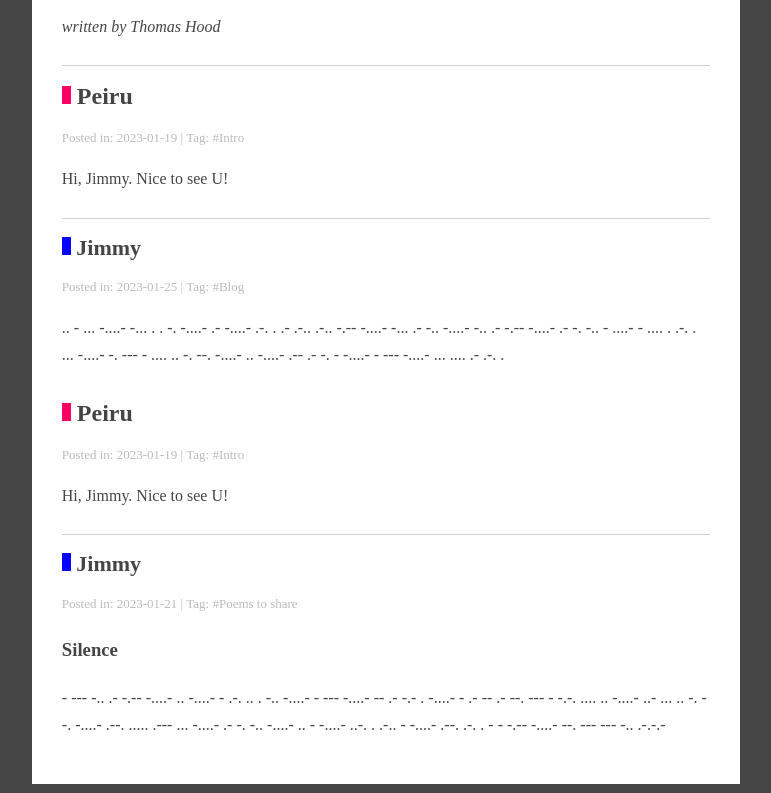
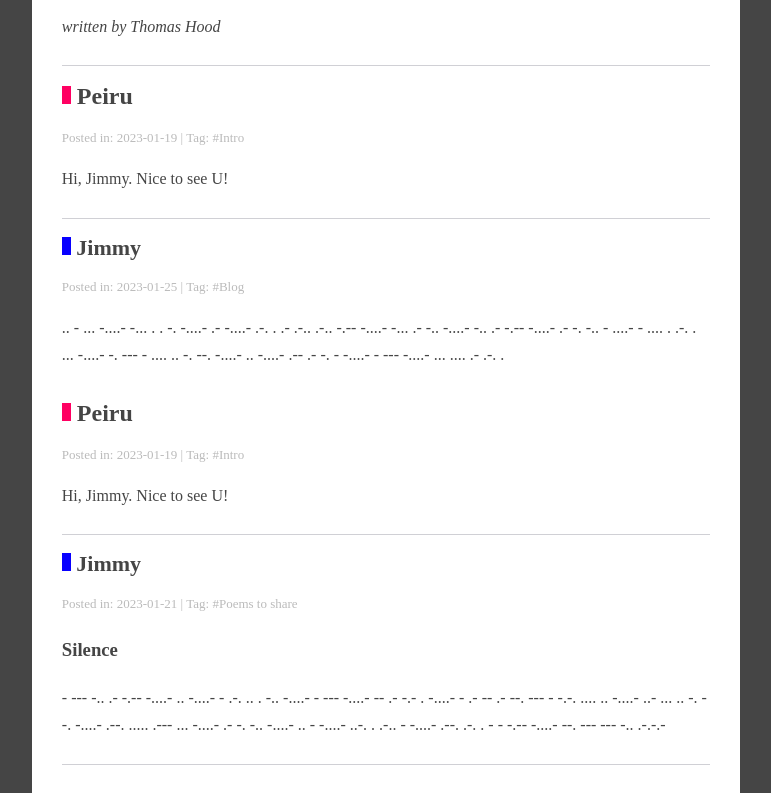
Before and after one commit to JimmyWen0411/collaborative-projects, a plain HTML site: page index.html in a window 1280 px wide. Shown: the part 1024-1817 px from the top of the page, without its empty margins (229-1000 px from the left). Drawn offline with Linux system fonts and the light colour scheme.

Commit message:
Update index.html

```diff
--- a/index.html
+++ b/index.html
@@ -152,6 +152,8 @@
 
                 </div>
             </div>
+
+            <hr class="edge">
 </body>
 
 </html>
```
